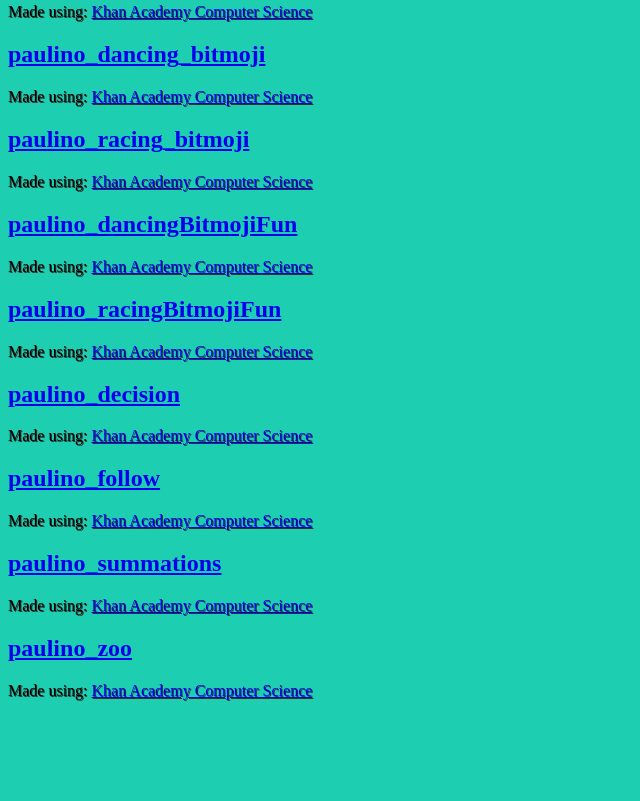
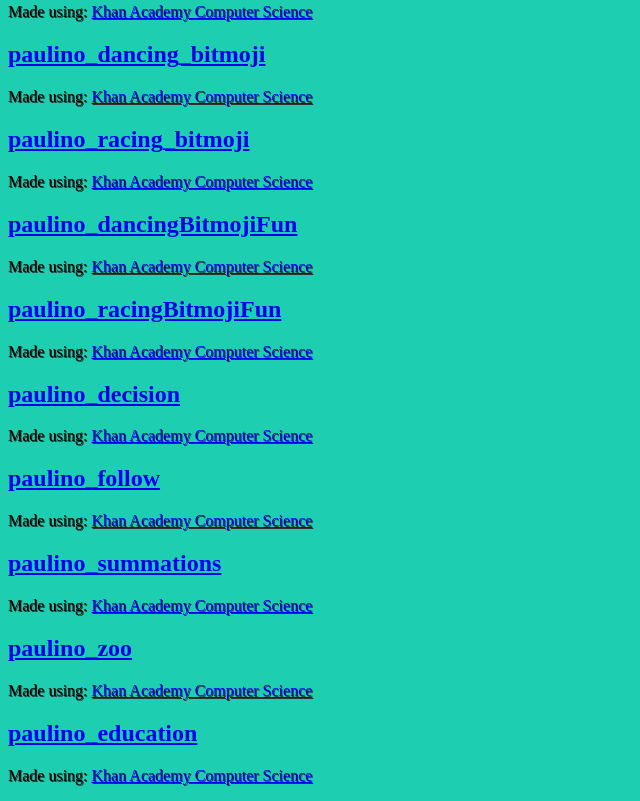
Before and after one commit to vpaulino26/vpaulino26.github.io, a plain HTML site: page javascripts.html in a window 1280 px wide. Shown: the part 763-1564 px from the top of the page, without its empty margins (0-640 px from the left). Before the commit the page ends 1479 px from the top, so only its background shows below. Drawn offline with Linux system fonts and the light colour scheme; a script that the page names is missing.

Commit message:
Update javascripts.html

```diff
--- a/javascripts.html
+++ b/javascripts.html
@@ -35,6 +35,7 @@
                 <h2><a href="https://www.khanacademy.org/computer-programming/paulino_follow/5549630395301888">paulino_follow</a></h2><script src="https://www.khanacademy.org/computer-programming/paulino_follow/5549630395301888/embed.js?editor=yes&buttons=yes&author=yes&embed=yes"></script><p>Made using: <a href="http://www.khanacademy.org/computer-programming">Khan Academy Computer Science</a></p>
                 <h2><a href="https://www.khanacademy.org/computer-programming/paulino_summations/6650013045800960">paulino_summations</a></h2><script src="https://www.khanacademy.org/computer-programming/paulino_summations/6650013045800960/embed.js?editor=yes&buttons=yes&author=yes&embed=yes"></script><p>Made using: <a href="http://www.khanacademy.org/computer-programming">Khan Academy Computer Science</a></p>
                 <h2><a href="https://www.khanacademy.org/computer-programming/paulino_zoo/6376788499939328">paulino_zoo</a></h2><script src="https://www.khanacademy.org/computer-programming/paulino_zoo/6376788499939328/embed.js?editor=yes&buttons=yes&author=yes&embed=yes"></script><p>Made using: <a href="http://www.khanacademy.org/computer-programming">Khan Academy Computer Science</a></p>
+                <h2><a href="https://www.khanacademy.org/computer-programming/paulino_education/5976658382733312">paulino_education</a></h2><script src="https://www.khanacademy.org/computer-programming/paulino_education/5976658382733312/embed.js?editor=yes&buttons=yes&author=yes&embed=yes"></script><p>Made using: <a href="http://www.khanacademy.org/computer-programming">Khan Academy Computer Science</a></p>
             </p>
         </div>
     </body>
```
